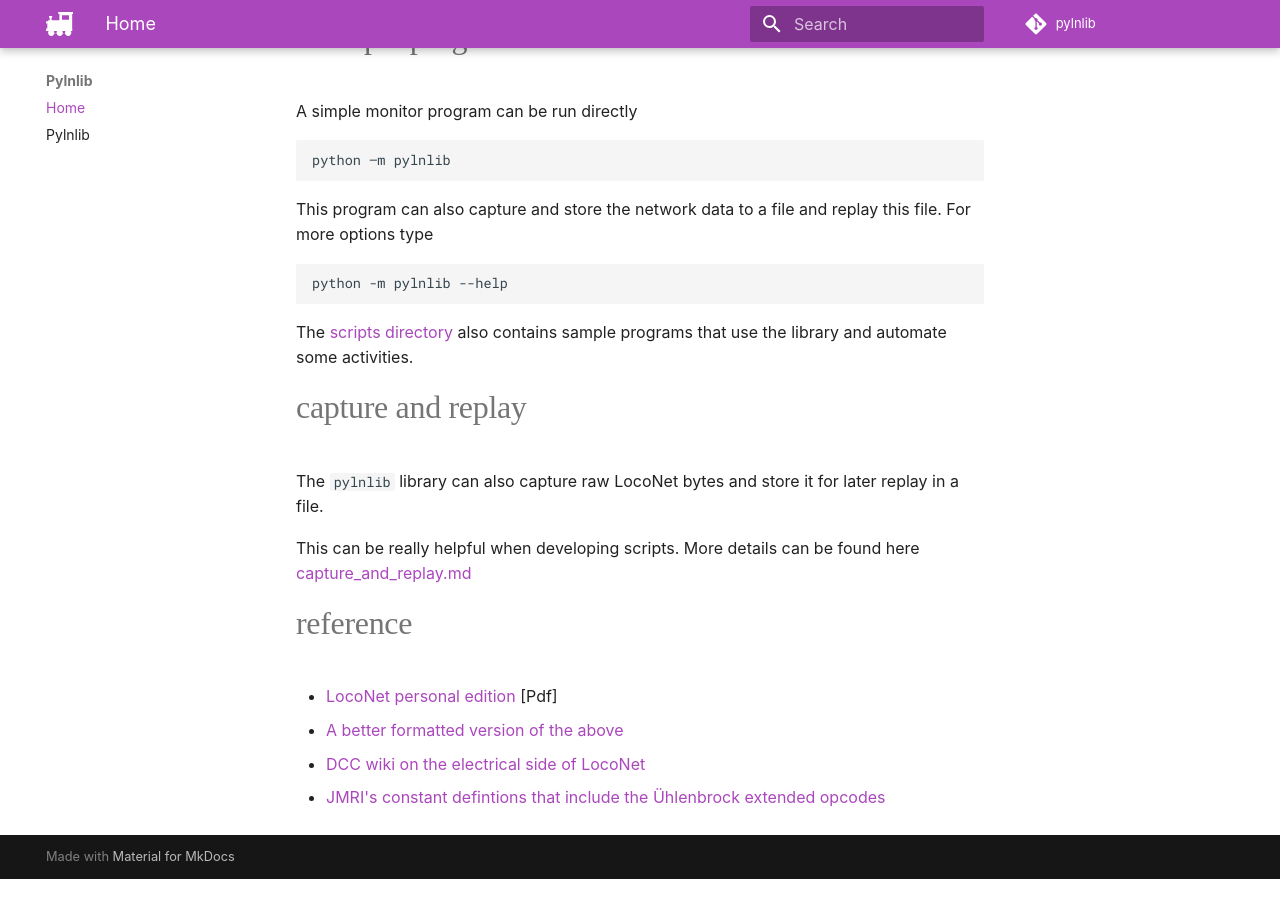
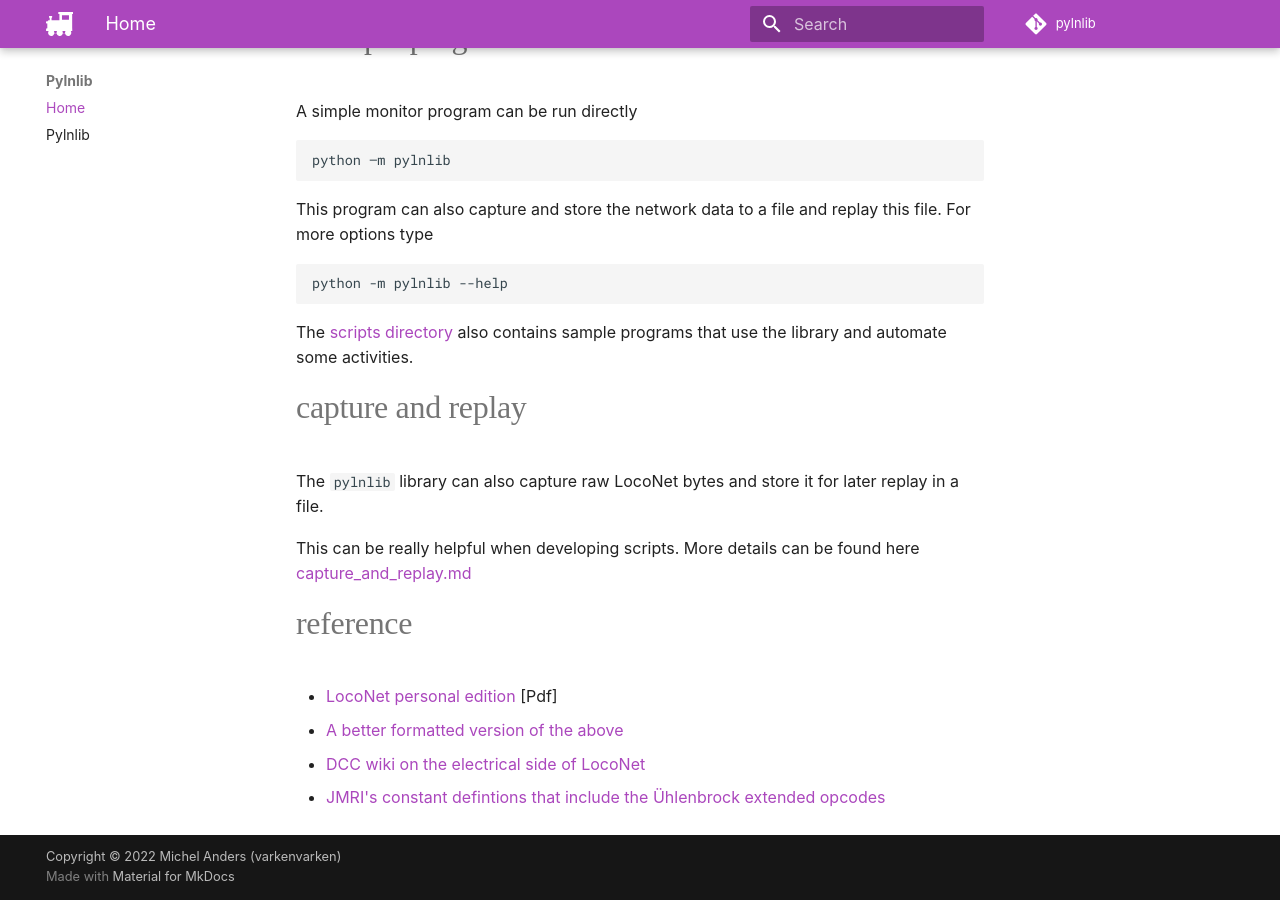
Before and after one commit to varkenvarken/pylnlib, an MkDocs documentation site: the page built from documentation/README.md, in a window 1280 px wide and 900 px high, scrolled down 4397 px. Built offline with MkDocs 1.6.1 and Material for MkDocs 9.7.7, drawn with Linux system fonts in a browser that asks for light colours; some web fonts are replaced; comment, search, counter and statistics services are not loaded; before the commit the page ends 5276 px from its top, so only the background shows below that.

Commit message:
tweaks to doc setup

```diff
--- a/mkdocs.yml
+++ b/mkdocs.yml
@@ -4,6 +4,9 @@
 site_dir: docs
 repo_url: https://github.com/varkenvarken/pylnlib
 repo_name: pylnlib
+edit_uri: ""
+
+copyright: Copyright &copy; 2022 Michel Anders (varkenvarken)
 
 docs_dir: documentation
 
@@ -20,7 +23,9 @@
   - Home: 'README.md'
   - Pylnlib: 'API/pylnlib.md'
 
+
 markdown_extensions:
+  - search
   - admonition
   - codehilite
   - jetblack_markdown.autodoc:
```
